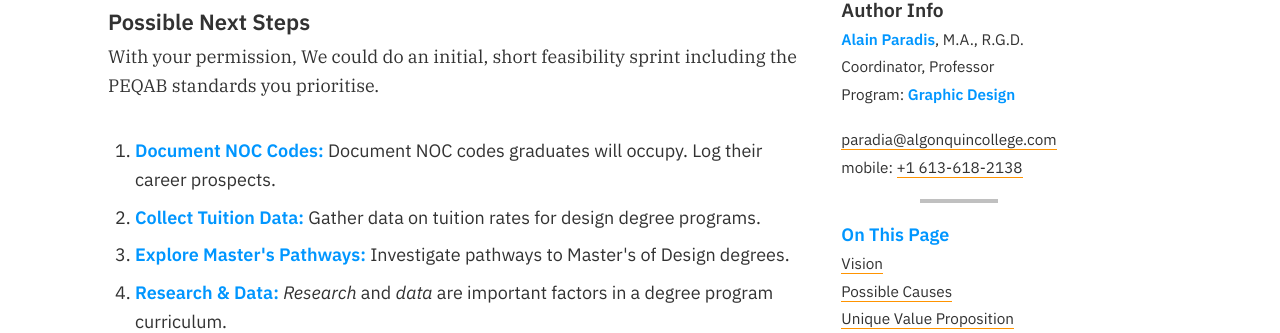
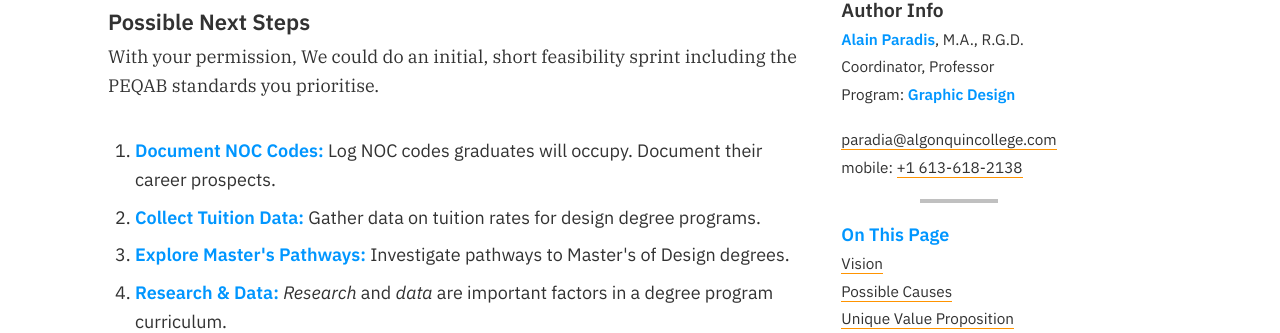
Before and after one commit to AlainParadis/program-transformation, a Jekyll site: the page built from index.md, in a window 1280 px wide and 900 px high, scrolled down 10294 px. Shown: the part 121-454 px from the top of the window. Built offline with Jekyll 4.4.1, drawn with Linux system fonts in a browser that asks for light colours.

```diff
--- a/_data/sitewide.yml
+++ b/_data/sitewide.yml
@@ -159,7 +159,7 @@ peqab-standards:
 
 nextsteps:
   - title: "Document NOC Codes"
-    description: "Document NOC codes graduates will occupy. Log their career prospects."
+    description: "Log NOC codes graduates will occupy. Document their career prospects."
   - title: "Collect Tuition Data"
     description: "Gather data on tuition rates for design degree programs."
   - title: "Explore Master's Pathways"
```
